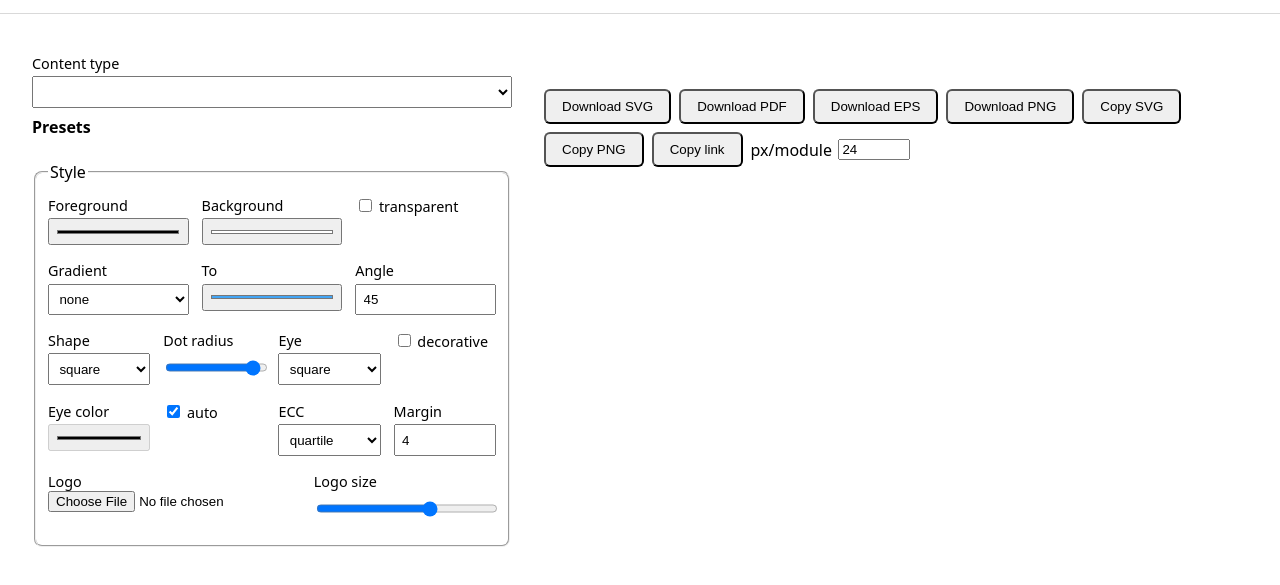
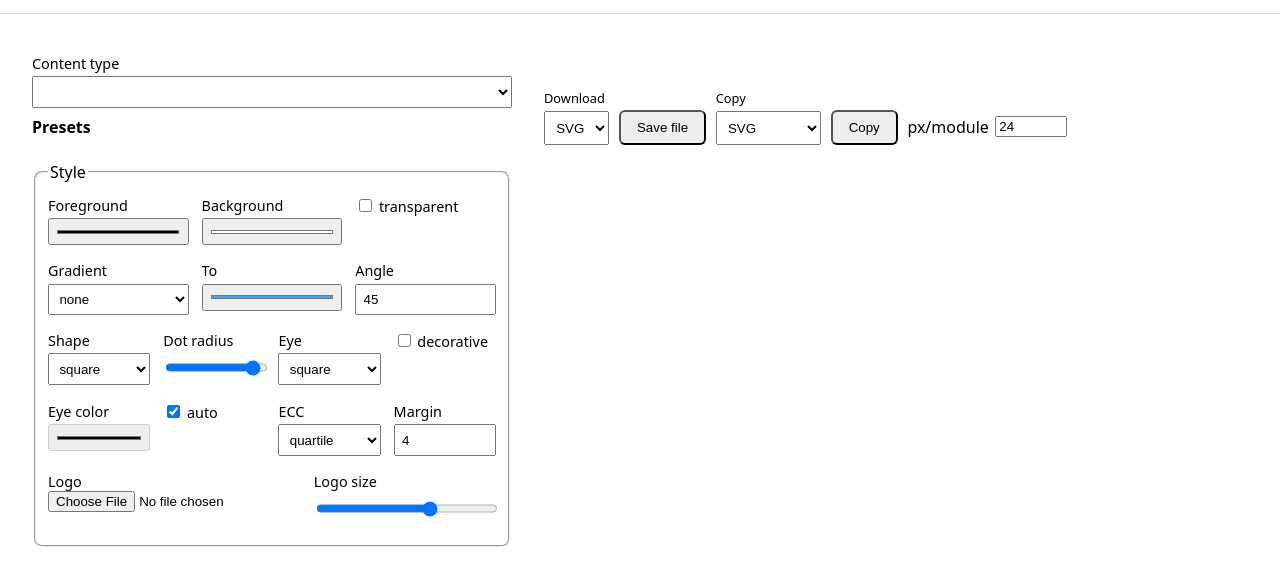
Before and after one commit to gregnazario/qrcode, a plain HTML site: page web/index.html in a window 1280 px wide. Shown: the part 75-660 px from the top of the page. Drawn offline with Linux system fonts and the light colour scheme; a script that the page names is missing.

Commit message:
feat(web): consolidate downloads and copy actions into dropdowns
Two select+button pairs (Download: SVG/PDF/EPS/PNG; Copy: SVG/PNG image/
Share link) replace the seven separate buttons; px/module control stays.
Smart filenames and clipboard fallbacks unchanged; in-app docs wording
updated.

```diff
--- a/web/app.js
+++ b/web/app.js
@@ -390,11 +390,15 @@ async function main() {
     });
   }
 
-  document.querySelectorAll("#downloads button[data-fmt]").forEach((b) =>
-    b.addEventListener("click", () => download(b.dataset.fmt)));
-  $("copy-svg").addEventListener("click", (e) => copySvg(e.currentTarget));
-  $("copy-png").addEventListener("click", (e) => copyPng(e.currentTarget));
-  $("copy-link").addEventListener("click", (e) => copyLink(e.currentTarget));
+  // Downloads / clipboard act on their dropdown selections.
+  $("dl-btn").addEventListener("click", () => download($("dl-format").value));
+  $("copy-btn").addEventListener("click", (e) => {
+    switch ($("copy-format").value) {
+      case "svg": return copySvg(e.currentTarget);
+      case "png": return copyPng(e.currentTarget);
+      case "link": return copyLink(e.currentTarget);
+    }
+  });
 
   // Restore from a permalink (#...), if present. applyConfig only sets DOM
   // values (no input events), so update() must ALWAYS run afterwards — the
--- a/web/index.html
+++ b/web/index.html
@@ -76,13 +76,23 @@
     </div>
     <div id="qr"></div>
     <div id="downloads">
-      <button data-fmt="svg">Download SVG</button>
-      <button data-fmt="pdf">Download PDF</button>
-      <button data-fmt="eps">Download EPS</button>
-      <button data-fmt="png">Download PNG</button>
-      <button type="button" id="copy-svg">Copy SVG</button>
-      <button type="button" id="copy-png">Copy PNG</button>
-      <button type="button" id="copy-link" title="Copy a permalink to this exact QR and style">Copy link</button>
+      <label class="dl-group">Download
+        <select id="dl-format" title="Output format">
+          <option value="svg" selected>SVG</option>
+          <option value="pdf">PDF</option>
+          <option value="eps">EPS</option>
+          <option value="png">PNG</option>
+        </select>
+      </label>
+      <button type="button" id="dl-btn">Save file</button>
+      <label class="dl-group">Copy
+        <select id="copy-format" title="What to copy">
+          <option value="svg" selected>SVG</option>
+          <option value="png">PNG image</option>
+          <option value="link" title="A permalink to this exact QR and style">Share link</option>
+        </select>
+      </label>
+      <button type="button" id="copy-btn">Copy</button>
       <label class="check" title="PNG resolution: pixels per QR module (24 is crisp for screens)">
         px/module <input type="number" id="px-per-module" value="24" min="1" max="256" style="width:4.5rem"/>
       </label>
--- a/web/style.css
+++ b/web/style.css
@@ -24,7 +24,10 @@ fieldset { margin-top: 1rem; border-radius: 8px; }
 #scan-badge.pending { opacity: 0.6; }
 #info-badge { opacity: 0.65; font-variant-numeric: tabular-nums; }
 
-#downloads { margin-top: 1rem; display: flex; gap: 0.5rem; flex-wrap: wrap; align-items: center; }
+#downloads { margin-top: 1rem; display: flex; gap: 0.6rem; flex-wrap: wrap; align-items: end; }
+#downloads .dl-group { display: flex; flex-direction: column; font-size: 0.8rem; gap: 0.25rem; }
+#downloads .dl-group select { padding: 0.45rem; }
+#downloads .check { align-self: end; padding-bottom: 0.45rem; }
 button { padding: 0.5rem 1rem; border-radius: 6px; cursor: pointer; }
 button.preset { padding: 0.3rem 0.8rem; font-size: 0.85rem; text-transform: capitalize; }
 @media (max-width: 800px) { main { grid-template-columns: 1fr; } }
```
Also changed, not shown: web/docs.html (+3 -1 lines).
